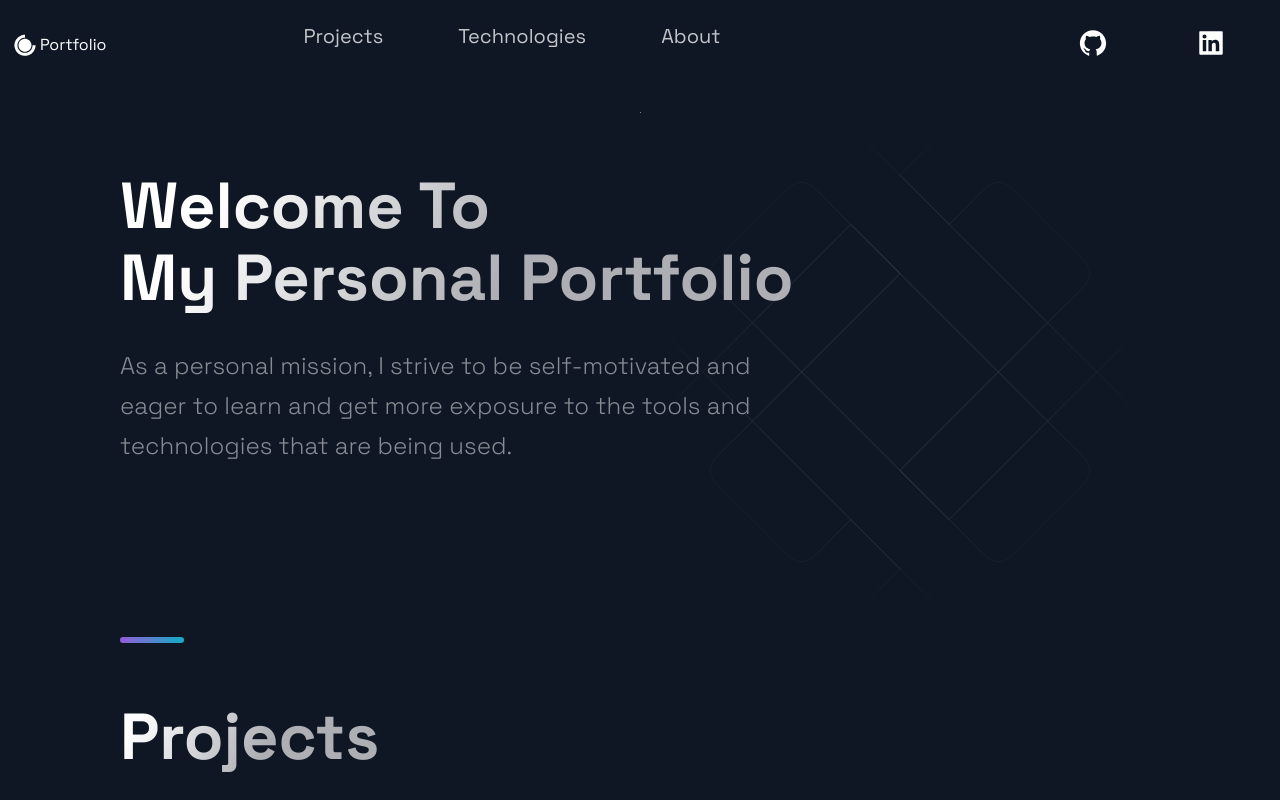
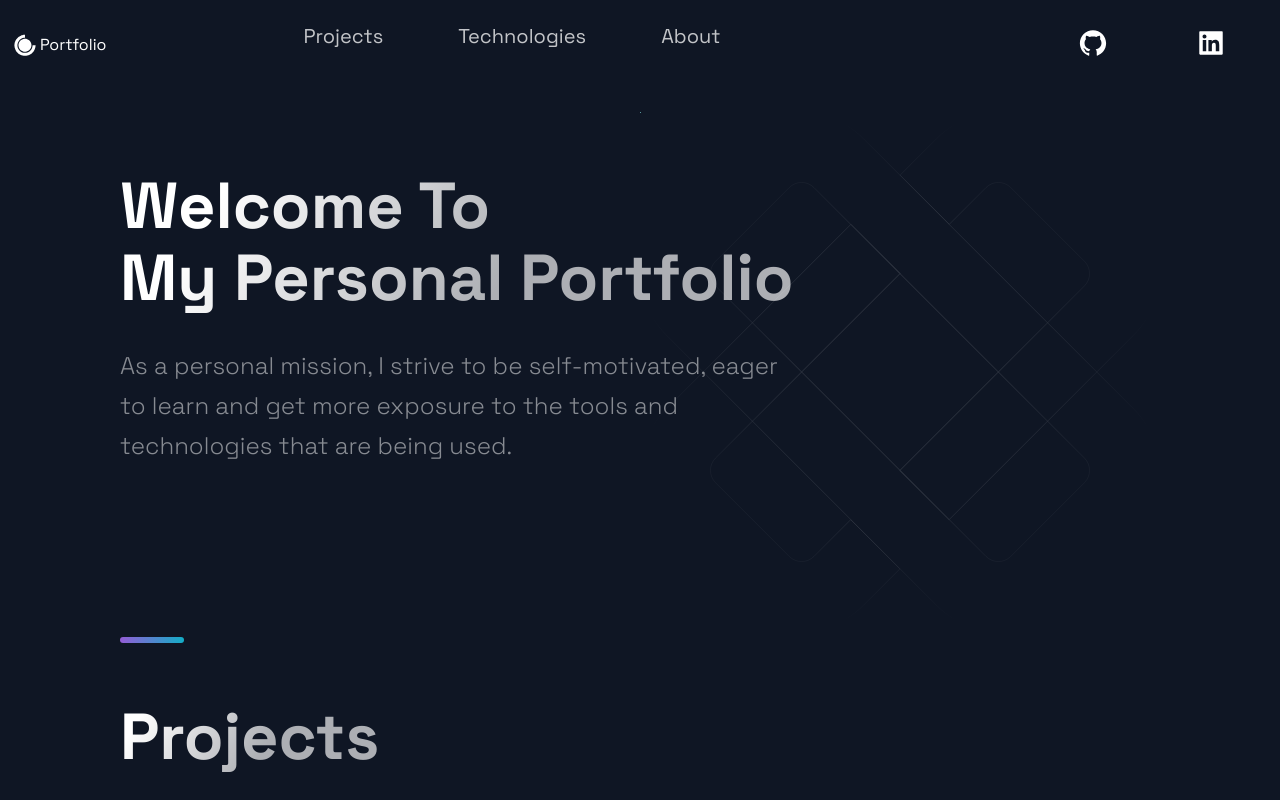
Before and after one commit to mikey4code/Portfolio-Website, a Next.js app: page / in a window 1280 px wide. Shown: the top 800 px of the page. Built offline with nearby package versions, Linux system fonts and the light colour scheme.

Commit message:
Update footer

```diff
--- a/src/components/Footer/Footer.js
+++ b/src/components/Footer/Footer.js
@@ -21,7 +21,7 @@ const Footer = () => {
     </LinkList>
     <SocialIconsContainer>
       <CompanyContainer>
-        <Slogan>Just do it!!</Slogan>
+        <Slogan>creating the possible and considering creating the impossible</Slogan>
       </CompanyContainer>
       <SocialContainer>
         <SocialIcons href="https://github.com/mikey4code">
--- a/src/components/Hero/Hero.js
+++ b/src/components/Hero/Hero.js
@@ -12,7 +12,8 @@ const Hero = (props) => (
       My Personal Portfolio
     </SectionTitle>
     <SectionText>
-    As a personal mission, I strive to be self-motivated and eager to learn and get more exposure to the tools and technologies that are being used.
+      As a personal mission, I strive to be self-motivated, eager to learn
+      and get more exposure to the tools and technologies that are being used.
     </SectionText>
   </LeftSection>
 </Section>
```
